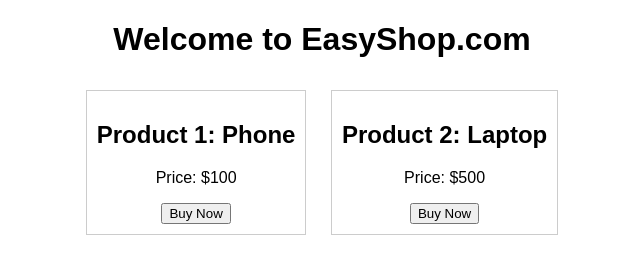
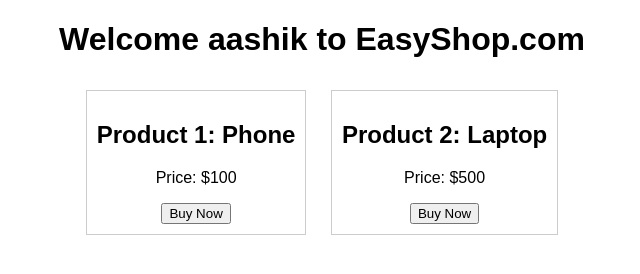
Before and after one commit to AashikAli240/easyshop, a website: page index.html in a window 1280 px wide. Shown: the whole page, without its empty margins (318-958 px from the left). Drawn offline with Linux system fonts and the light colour scheme.

Commit message:
Update welcome message to include user name

```diff
--- a/index.html
+++ b/index.html
@@ -9,7 +9,7 @@
   </style>
 </head>
 <body>
-  <h1>Welcome to EasyShop.com</h1>
+  <h1>Welcome aashik to EasyShop.com</h1>
   <div class="product">
     <h2>Product 1: Phone</h2>
     <p>Price: $100</p>
```
